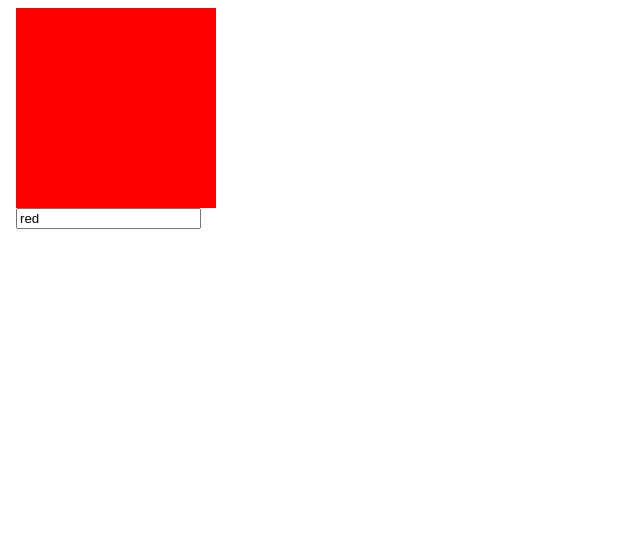
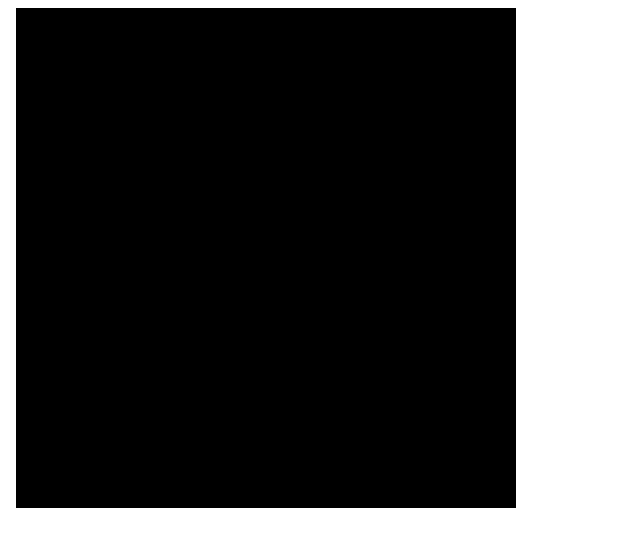
Before and after one commit to felixhassemer/webdesign, a Vue app in the folder portfolio-site/: page / in a window 1280 px wide. Shown: the top 546 px of the page, without its empty margins (0-640 px from the left). Built offline with nearby package versions, Linux system fonts and the light colour scheme.

Commit message:
mixing in p5

```diff
--- a/portfolio-site/src/App.vue
+++ b/portfolio-site/src/App.vue
@@ -5,8 +5,7 @@
 
   </head>
   <body>
-    <p5Circles></p5Circles>
-    <canv></canv>
+    <myCanvas></myCanvas>
   </body>
 
   </html>
@@ -14,18 +13,15 @@
 </template>
 
 <script src="../libraries/p5.js" type="text/javascript"></script>
-<script src="./js/sketch.js"></script>
+<script src="./scripts/sketch.js"></script>
 
 <script>
-import p5Circles from './components/p5Circles.vue';
-import canv from './components/canvas.vue';
-
+import myCanvas from './components/myCanvas.vue';
 
 export default {
   name: 'App',
   components: {
-    p5Circles,
-    canv
+    myCanvas
   }
 }
 </script>
--- a/portfolio-site/src/components/canvas.vue
+++ b/portfolio-site/src/components/myCanvas.vue
@@ -1,12 +1,15 @@
 <template>
-  <div>
+  <div id="canvContainer">
 
   </div>
 </template>
 
 <script>
+import sketch from '../scripts/sketch.js'
+
 export default {
-  name: 'canv',
+  name: 'myCanvas',
+
   data() {
     return {
 
@@ -17,5 +20,9 @@
 
 <!-- Add "scoped" attribute to limit CSS to this component only -->
 <style scoped>
+#canvContainer {
+  padding: 0;
+  scrollbars: both;
+}
 
 </style>
--- a/portfolio-site/src/components/p5Circles.vue
+++ /dev/null
@@ -1,35 +0,0 @@
-<template>
-  <div>
-    <div
-      class="colorBox"
-      :style="{backgroundColor: color}"
-    ></div>
-    <input type="text" v-model="color">
-  </div>
-
-</template>
-
-<script>
-export default {
-  name: 'p5Circles',
-  data() {
-    return {
-      color: 'red'
-    }
-  },
-  methods: {
-
-  }
-}
-</script>
-
-<!-- Add "scoped" attribute to limit CSS to this component only -->
-<style scoped>
-
-.colorBox {
-  width: 200px;
-  height: 200px;
-  /* background-color: red; */
-}
-
-</style>
--- /dev/null
+++ b/portfolio-site/src/scripts/sketch.js
@@ -0,0 +1,10 @@
+var p5 = require("p5");
+
+var myp5 = new p5(function(sketch) {
+
+  sketch.setup = function() {
+    sketch.createCanvas(500, 500);
+    sketch.background(0);
+  }
+
+}, 'canvContainer');
```
Also changed, not shown: portfolio-site/src/js/sketch.js (deleted, +0 -70 lines).
